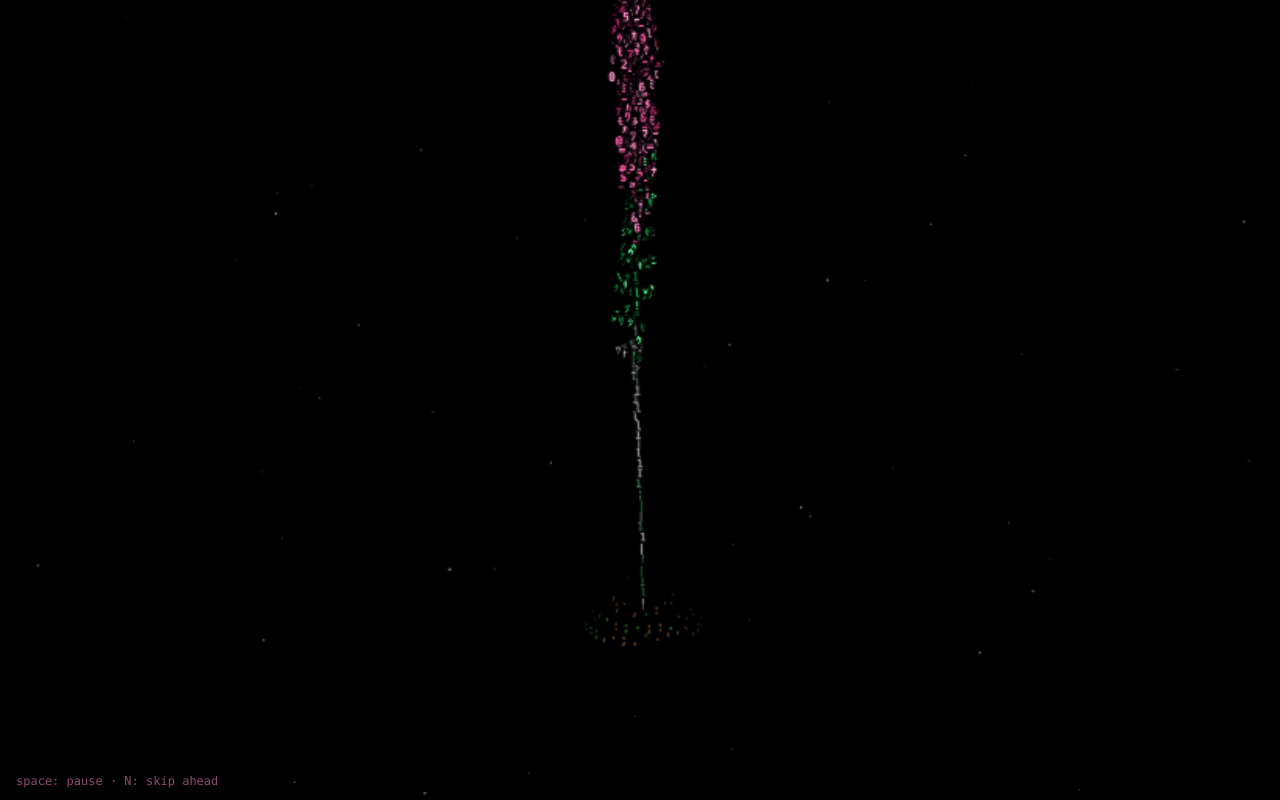
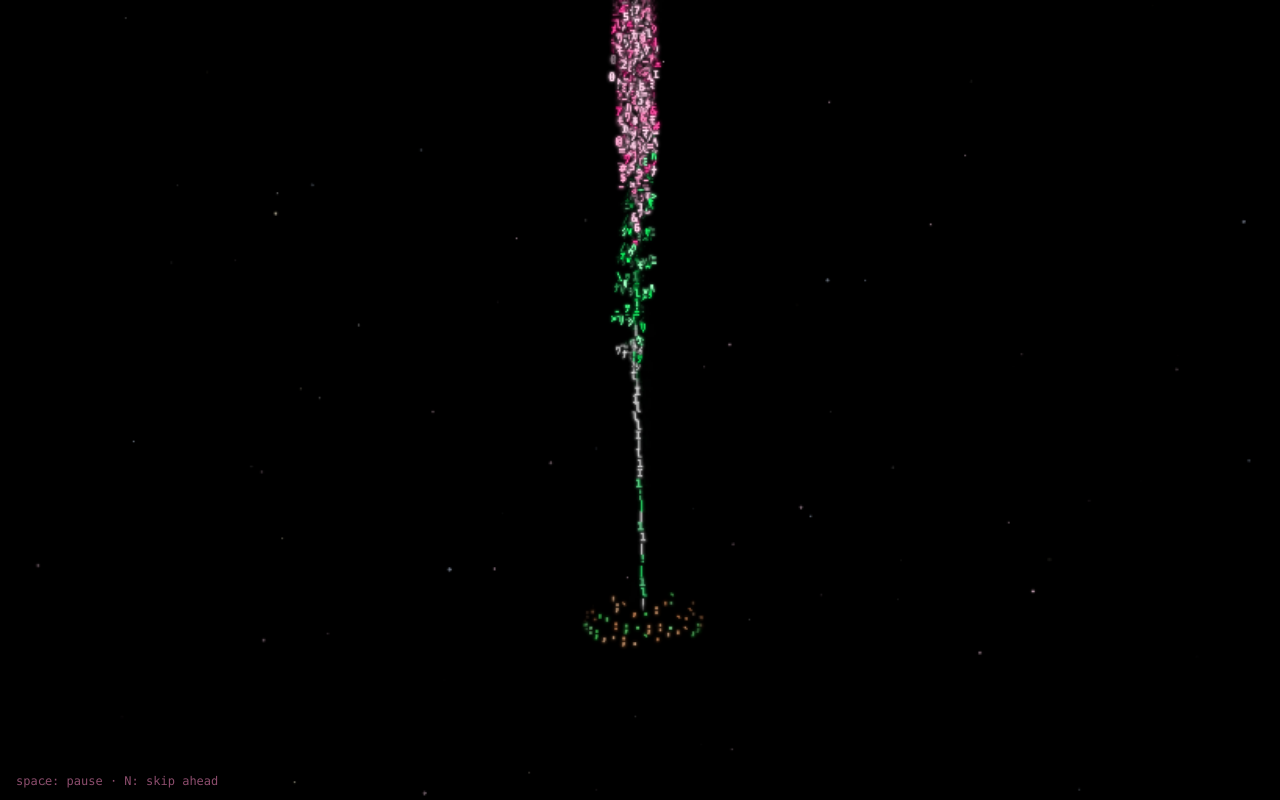
Before and after one commit to AlejandroMartinez21/matrix-bouquet, a plain HTML site: page index.html in a window 1280 px wide. Drawn offline with Linux system fonts and the light colour scheme; animation ran at ten frames a second.

Commit message:
Brighter, more vivid glyphs: colour boost, bold strokes with bright core, smaller backing disc, gentler depth shading

```diff
--- a/index.html
+++ b/index.html
@@ -208,6 +208,21 @@ const G = {
 };
 
 /* ---------- glyph sprites (glow baked in) ---------- */
+// colour boost: more saturation and a touch more lightness for every glyph colour
+function hexRgb(h) { return [parseInt(h.slice(1, 3), 16) / 255, parseInt(h.slice(3, 5), 16) / 255, parseInt(h.slice(5, 7), 16) / 255]; }
+function vivid(hex) {
+  let [r, g, b] = hexRgb(hex);
+  const mx = Math.max(r, g, b), mn = Math.min(r, g, b); let h = 0, s = 0, l = (mx + mn) / 2;
+  if (mx !== mn) {
+    const d = mx - mn; s = l > 0.5 ? d / (2 - mx - mn) : d / (mx + mn);
+    h = mx === r ? (g - b) / d + (g < b ? 6 : 0) : mx === g ? (b - r) / d + 2 : (r - g) / d + 4; h /= 6;
+  }
+  s = Math.min(1, s * 1.25 + (s > 0.05 ? 0.06 : 0)); l = Math.min(0.9, l * 1.1 + 0.04);
+  return `hsl(${(h * 360).toFixed(1)},${(s * 100).toFixed(1)}%,${(l * 100).toFixed(1)}%)`;
+}
+function lighten(col, k) {   // works on the hsl() strings produced by vivid()
+  return col.replace(/,([\d.]+)%\)$/, (m, l) => `,${Math.min(96, +l + (100 - +l) * k).toFixed(1)}%)`);
+}
 const SPR = new Map(), SS = 40, FPX = 22;
 const FONT = "'MS Gothic','Yu Gothic','Meiryo','Consolas',monospace";
 function sprite(ci, ch) {
@@ -216,14 +231,16 @@ function sprite(ci, ch) {
   if (!s) {
     s = document.createElement('canvas'); s.width = s.height = SS;
     const g = s.getContext('2d');
-    // soft dark backing disc: glyphs drawn in front hide the ones behind, so shapes read as solid
-    const bg = g.createRadialGradient(SS / 2, SS / 2, 0, SS / 2, SS / 2, SS * 0.36);
-    bg.addColorStop(0, 'rgba(0,0,0,0.92)'); bg.addColorStop(0.7, 'rgba(0,0,0,0.85)'); bg.addColorStop(1, 'rgba(0,0,0,0)');
+    // small dark backing disc: glyphs in front still hide the ones behind, without dimming neighbours
+    const bg = g.createRadialGradient(SS / 2, SS / 2, 0, SS / 2, SS / 2, SS * 0.3);
+    bg.addColorStop(0, 'rgba(0,0,0,0.85)'); bg.addColorStop(0.6, 'rgba(0,0,0,0.7)'); bg.addColorStop(1, 'rgba(0,0,0,0)');
     g.fillStyle = bg; g.fillRect(0, 0, SS, SS);
-    g.font = `${FPX}px ${FONT}`; g.textAlign = 'center'; g.textBaseline = 'middle';
-    g.fillStyle = COLORS[ci]; g.shadowColor = COLORS[ci]; g.shadowBlur = 4;
+    const col = vivid(COLORS[ci]);
+    g.font = `bold ${FPX}px ${FONT}`; g.textAlign = 'center'; g.textBaseline = 'middle';
+    g.fillStyle = col; g.shadowColor = col; g.shadowBlur = 7;
     g.fillText(ch, SS / 2, SS / 2 + 1);
-    g.shadowBlur = 0; g.fillText(ch, SS / 2, SS / 2 + 1);
+    g.shadowBlur = 2; g.fillText(ch, SS / 2, SS / 2 + 1);
+    g.shadowBlur = 0; g.fillStyle = lighten(col, 0.3); g.fillText(ch, SS / 2, SS / 2 + 1);   // bright core
     SPR.set(key, s);
   }
   return s;
@@ -1710,11 +1727,11 @@ function render(dt) {
       const kk = cS / den;
       const tx = cxS + x3 * kk, ty = cyS - y3 * kk;
       let zn = z2 / (half * 1.3); zn = zn < -1 ? -1 : zn > 1 ? 1 : zn;
-      a = 0.5 + 0.5 * zn;
+      a = 0.72 + 0.28 * zn;
       if (p.hasN) {
         const nzr = (-p.nx * syR + p.nz * cyR) * cxR;
         if (nzr < -0.3 && p.state === 2 && !p.el.def.glass) continue;
-        a *= nzr < -0.05 ? 0.2 : (0.55 + 0.45 * nzr);
+        a *= nzr < -0.05 ? 0.3 : (0.75 + 0.25 * nzr);
       }
       const e = p.el;
       const gm = e.type === 'flower' ? (e.size / e.base) * (e.gsp / SP) : p.gm;
```
